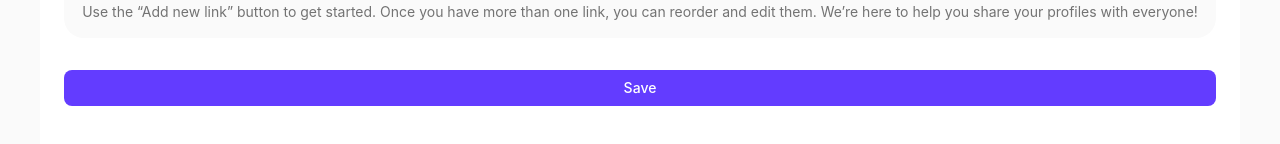
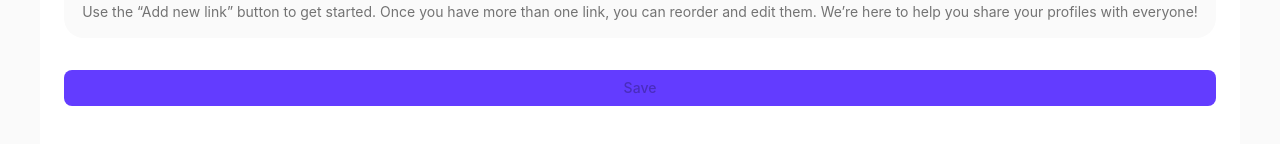
Before and after one commit to BlueElyas/link-sharing, a React (Create React App) app: page /create-links in a window 1280 px wide. Shown: the part 478-622 px from the top of the page. Built offline with nearby package versions, Linux system fonts and the light colour scheme.

Commit message:
Update createlinks with context functionality

```diff
--- a/src/pages/CreateLinks.tsx
+++ b/src/pages/CreateLinks.tsx
@@ -1,15 +1,14 @@
 import { Button, Container, Stack, Typography } from "@mui/material";
 import theme from "../theme";
 import { ReactComponent as StartedIcon } from '../assets/images/illustration-empty.svg'
-import { useState } from "react";
 import AddedLink from "../components/CreateLinks/AddedLink";
+import { useLinkContext } from "../context/LinkContext";
+import SavedLink from "../components/CreateLinks/SavedLink";
+
 
 export default function CreateLinks() {
-    const [newLink, setNewLink] = useState(false)
+    const { newLink, addNewLink, saveLink, linkList } = useLinkContext()
 
-    const handleNewLink = () => {
-        setNewLink(true)
-    }
 
     return(
         <Container sx={{backgroundColor: '#fff', paddingY: 2, borderRadius: '20px', height: '100vh'}}>
@@ -22,9 +21,26 @@ export default function CreateLinks() {
                         Add/edit/remove links below and then share all your profiles with the world!
                     </Typography>
                 </Stack>
-                <Button variant="outlined" sx={{marginBottom: 2}} component='button' onClick={() => handleNewLink()}>+ Add new link</Button>
+                <Button
+                    variant="outlined"
+                    sx={{marginBottom: 2}}
+                    component='button'
+                    onClick={addNewLink}
+                    disabled={newLink}
+                >
+                    + Add new link
+                </Button>
                 {
-                    newLink ? <AddedLink/>
+                     newLink && <AddedLink />
+                }
+                {
+                    newLink || linkList.length > 0
+                    ?
+                    linkList.map(item => {
+                        return(
+                            <SavedLink linkValues={item} />
+                        )
+                    })
                     :
                     <Stack sx={{backgroundColor: '#FAFAFA', paddingY: 2, borderRadius: '20px', textAlign: 'center'}} gap={2} mb={3}>
                         <StartedIcon/>
@@ -36,7 +52,7 @@ export default function CreateLinks() {
                     </Stack>
                 }
                 <Stack position='relative' bottom={0}>
-                    <Button sx={{justifySelf:'end'}}>Save</Button>
+                    <Button sx={{justifySelf:'end'}} disabled={!newLink} onClick={saveLink}>Save</Button>
                 </Stack>
             </Stack>
         </Container>
```
